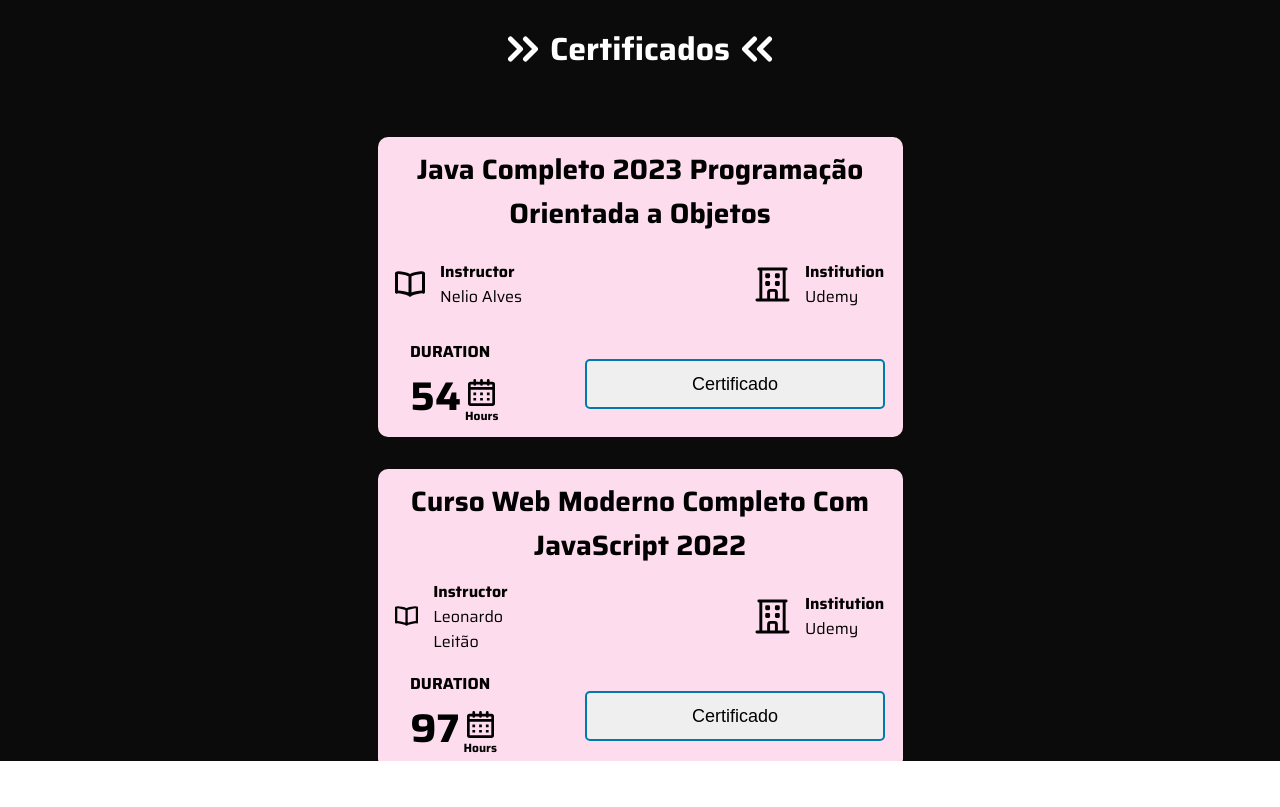
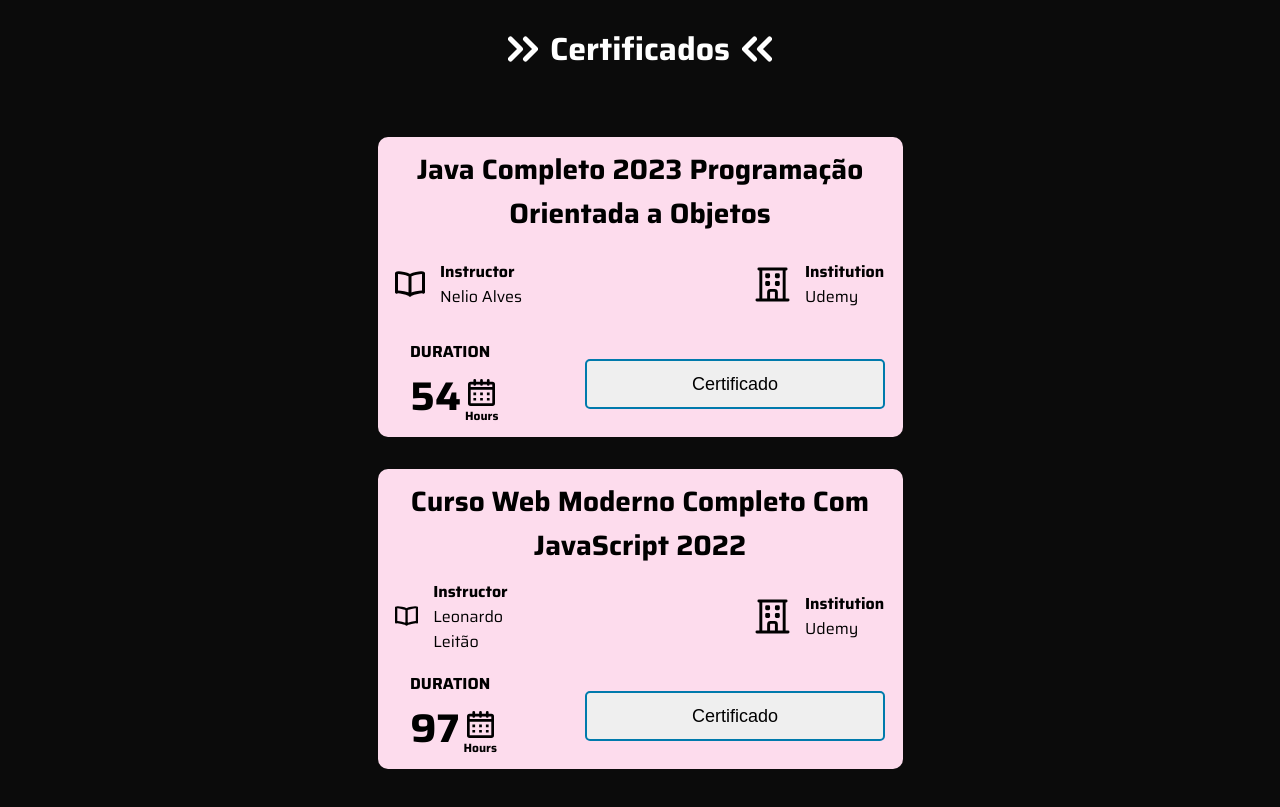
Before and after one commit to eijilucas/Portfolio-2.0, a Next.js app: page / in a window 1280 px wide. Shown: the part 2140-2947 px from the top of the page. Before the commit the page ends 2901 px from the top, so only its background shows below. Built offline with nearby package versions, Linux system fonts and the light colour scheme.

Commit message:
more adjusts

```diff
--- a/src/app/sections/certificate/certificate.scss
+++ b/src/app/sections/certificate/certificate.scss
@@ -1,10 +1,12 @@
 .certificate {
     max-width: 100vw;
-    height: 100vh;
+    height: fit-content;
     background: var(--color-secondary);
 
     display: flex;
     justify-content: center;
+
+
 
     h2 {
         color: #fff;
@@ -34,6 +36,10 @@
         align-items: center;
         flex-direction: column;
         gap: 32px;
+        padding-bottom: 5rem;
     }
 
+    @media (max-width: 768px){
+
+    }
 }
```
